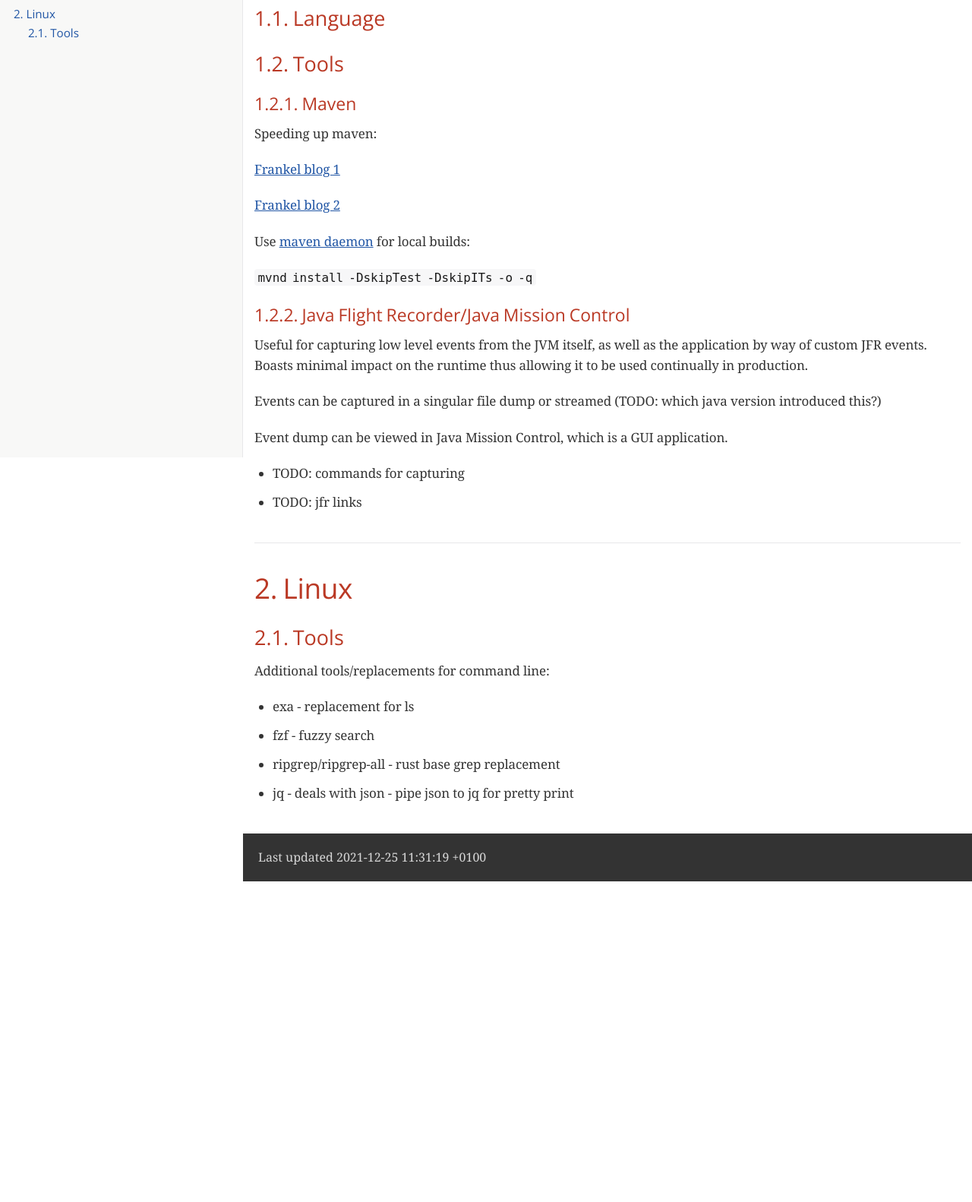
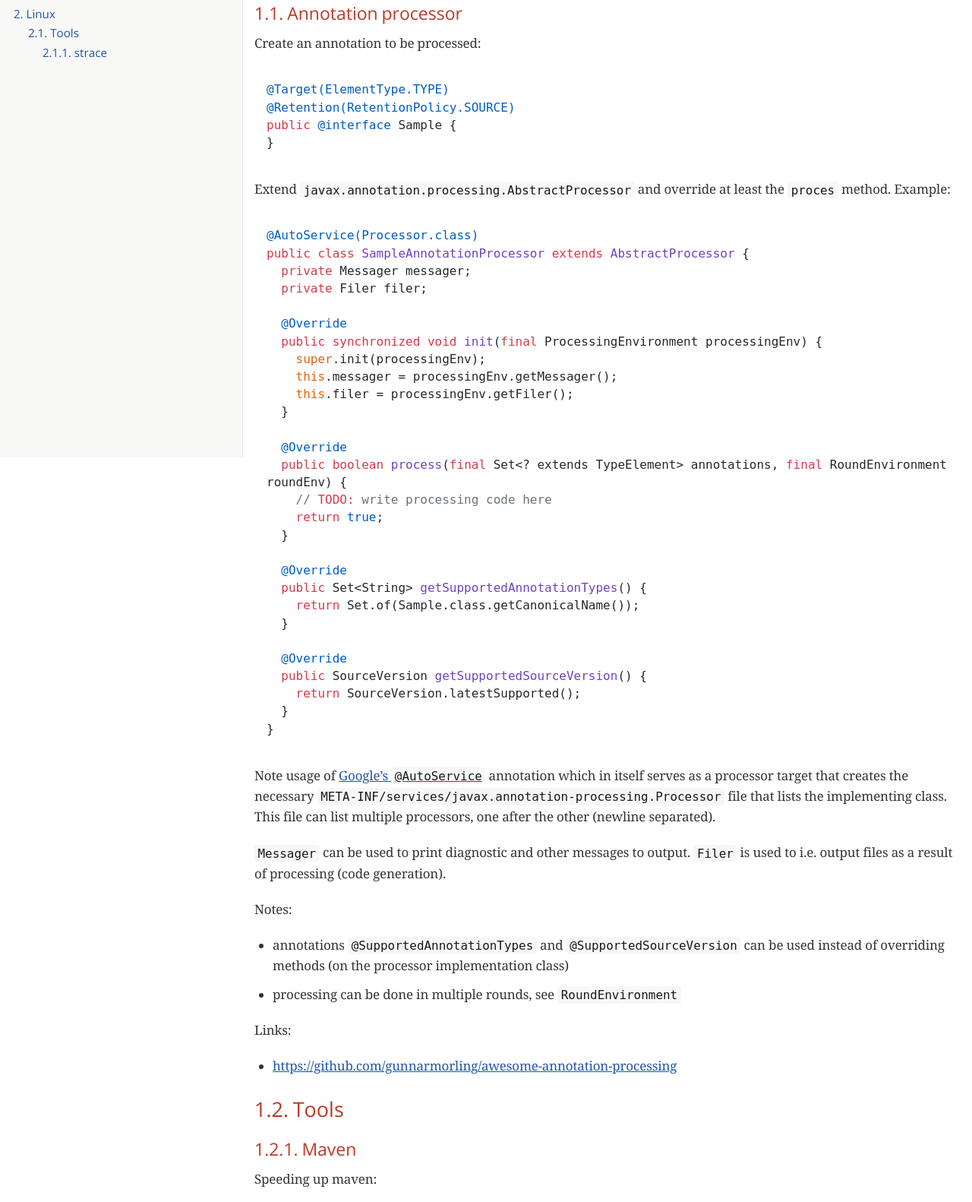
Before and after one commit to JosipPranjic/JosipPranjic.github.io, a plain HTML site: page index.html in a window 1280 px wide. Shown: the part 198-1780 px from the top of the page at 76% size. Before the commit the page ends 1358 px from the top, so only its background shows below. Drawn offline with nearby package versions, Linux system fonts and the light colour scheme; a web font is replaced by a local one.

Commit message:
Add annotation processing section

```diff
--- a/index.html
+++ b/index.html
@@ -443,8 +443,8 @@ body.book #toc,body.book #preamble,body.book h1.sect0,body.book .sect1>h2{page-b
 <div id="toctitle">Table of Contents</div>
 <ul class="sectlevel1">
 <li><a href="#truejava">1. Java</a>
-<ul class="sectlevel2">
-<li><a href="#truelanguage">1.1. Language</a></li>
+<ul class="sectlevel3">
+<li><a href="#trueannotation-processor">1.1. Annotation processor</a></li>
 <li><a href="#truetools">1.2. Tools</a>
 <ul class="sectlevel3">
 <li><a href="#truemaven">1.2.1. Maven</a></li>
@@ -455,7 +455,11 @@ body.book #toc,body.book #preamble,body.book h1.sect0,body.book .sect1>h2{page-b
 </li>
 <li><a href="#truelinux">2. Linux</a>
 <ul class="sectlevel2">
-<li><a href="#truetools-2">2.1. Tools</a></li>
+<li><a href="#truetools-2">2.1. Tools</a>
+<ul class="sectlevel3">
+<li><a href="#truestrace">2.1.1. strace</a></li>
+</ul>
+</li>
 </ul>
 </li>
 </ul>
@@ -465,9 +469,83 @@ body.book #toc,body.book #preamble,body.book h1.sect0,body.book .sect1>h2{page-b
 <div class="sect1">
 <h2 id="truejava"><a class="anchor" href="#truejava"></a>1. Java</h2>
 <div class="sectionbody">
-<div class="sect2">
-<h3 id="truelanguage"><a class="anchor" href="#truelanguage"></a>1.1. Language</h3>
+<div class="sect3">
+<h4 id="trueannotation-processor"><a class="anchor" href="#trueannotation-processor"></a>1.1. Annotation processor</h4>
+<div class="paragraph">
+<p>Create an annotation to be processed:</p>
+</div>
+<div class="listingblock">
+<div class="content">
+<pre class="highlightjs highlight"><code data-lang="java" class="language-java hljs">@Target(ElementType.TYPE)
+@Retention(RetentionPolicy.SOURCE)
+public @interface Sample {
+}</code></pre>
+</div>
+</div>
+<div class="paragraph">
+<p>Extend <code>javax.annotation.processing.AbstractProcessor</code> and override at least the <code>proces</code> method. Example:</p>
+</div>
+<div class="listingblock">
+<div class="content">
+<pre class="highlightjs highlight"><code data-lang="java" class="language-java hljs">@AutoService(Processor.class)
+public class SampleAnnotationProcessor extends AbstractProcessor {
+  private Messager messager;
+  private Filer filer;
 
+  @Override
+  public synchronized void init(final ProcessingEnvironment processingEnv) {
+    super.init(processingEnv);
+    this.messager = processingEnv.getMessager();
+    this.filer = processingEnv.getFiler();
+  }
+
+  @Override
+  public boolean process(final Set&lt;? extends TypeElement&gt; annotations, final RoundEnvironment roundEnv) {
+    // TODO: write processing code here
+    return true;
+  }
+
+  @Override
+  public Set&lt;String&gt; getSupportedAnnotationTypes() {
+    return Set.of(Sample.class.getCanonicalName());
+  }
+
+  @Override
+  public SourceVersion getSupportedSourceVersion() {
+    return SourceVersion.latestSupported();
+  }
+}</code></pre>
+</div>
+</div>
+<div class="paragraph">
+<p>Note usage of <a href="https://github.com/google/auto/tree/master/service">Google&#8217;s <code>@AutoService</code></a> annotation which in itself serves as a processor target that creates the necessary <code>META-INF/services/javax.annotation-processing.Processor</code> file that lists the implementing class. This file can list multiple processors, one after the other (newline separated).</p>
+</div>
+<div class="paragraph">
+<p><code>Messager</code> can be used to print diagnostic and other messages to output. <code>Filer</code> is used to i.e. output files as a result of processing (code generation).</p>
+</div>
+<div class="paragraph">
+<p>Notes:</p>
+</div>
+<div class="ulist">
+<ul>
+<li>
+<p>annotations <code>@SupportedAnnotationTypes</code> and <code>@SupportedSourceVersion</code> can be used instead of overriding methods (on the processor implementation class)</p>
+</li>
+<li>
+<p>processing can be done in multiple rounds, see <code>RoundEnvironment</code></p>
+</li>
+</ul>
+</div>
+<div class="paragraph">
+<p>Links:</p>
+</div>
+<div class="ulist">
+<ul>
+<li>
+<p><a href="https://github.com/gunnarmorling/awesome-annotation-processing">https://github.com/gunnarmorling/awesome-annotation-processing</a></p>
+</li>
+</ul>
+</div>
 </div>
 <div class="sect2">
 <h3 id="truetools"><a class="anchor" href="#truetools"></a>1.2. Tools</h3>
@@ -476,11 +554,15 @@ body.book #toc,body.book #preamble,body.book h1.sect0,body.book .sect1>h2{page-b
 <div class="paragraph">
 <p>Speeding up maven:</p>
 </div>
-<div class="paragraph">
+<div class="ulist">
+<ul>
+<li>
 <p><a href="https://blog.frankel.ch/faster-maven-builds/1/">Frankel blog 1</a></p>
-</div>
-<div class="paragraph">
+</li>
+<li>
 <p><a href="https://blog.frankel.ch/faster-maven-builds/2/">Frankel blog 2</a></p>
+</li>
+</ul>
 </div>
 <div class="paragraph">
 <p>Use <a href="https://github.com/apache/maven-mvnd">maven daemon</a> for local builds:</p>
@@ -505,8 +587,25 @@ body.book #toc,body.book #preamble,body.book h1.sect0,body.book .sect1>h2{page-b
 <li>
 <p>TODO: commands for capturing</p>
 </li>
+</ul>
+</div>
+<div class="paragraph">
+<p>Links:</p>
+</div>
+<div class="ulist">
+<ul>
 <li>
-<p>TODO: jfr links</p>
+<p><a href="https://www.javaadvent.com/2021/12/keep-your-sql-in-check-with-flight-recorder-jmc-agent-and-jfrunit.html">Keep SQL in check</a> - use JFR to keep track of SQL related events.</p>
+<div class="ulist">
+<ul>
+<li>
+<p><a href="https://github.com/moditect/jfrunit">JFRUnit</a> for unit testing JRF events</p>
+</li>
+<li>
+<p>Also introduces <a href="https://cryostat.io/">Cryostat</a> operator to securely manage JFR recordings in containerized environments</p>
+</li>
+</ul>
+</div>
 </li>
 </ul>
 </div>
@@ -538,13 +637,19 @@ body.book #toc,body.book #preamble,body.book h1.sect0,body.book .sect1>h2{page-b
 </li>
 </ul>
 </div>
+<div class="sect3">
+<h4 id="truestrace"><a class="anchor" href="#truestrace"></a>2.1.1. strace</h4>
+<div class="paragraph">
+<p>TODO: use strace to trace various happenings (I/O, network &#8230;&#8203;)</p>
+</div>
+</div>
 </div>
 </div>
 </div>
 </div>
 <div id="footer">
 <div id="footer-text">
-Last updated 2021-12-25 11:31:19 +0100
+Last updated 2022-01-04 12:28:51 +0100
 </div>
 </div>
 <link rel="stylesheet" href="https://cdnjs.cloudflare.com/ajax/libs/highlight.js/9.15.6/styles/github.min.css">
```
Also changed, not shown: 1 other file.
